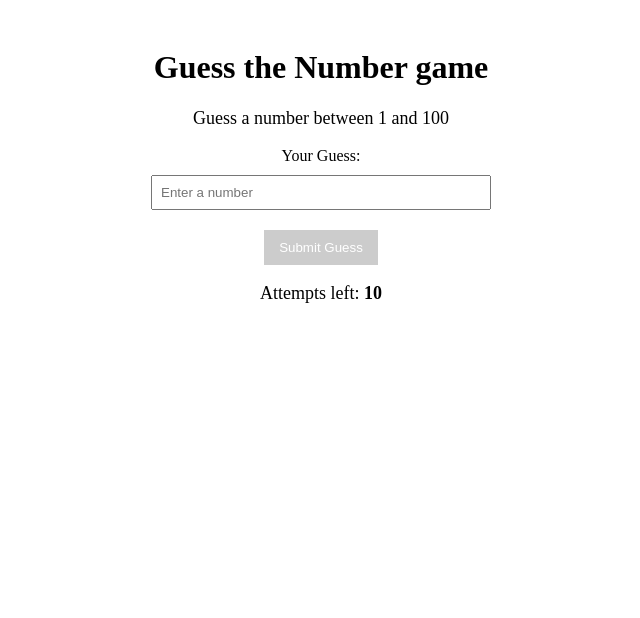
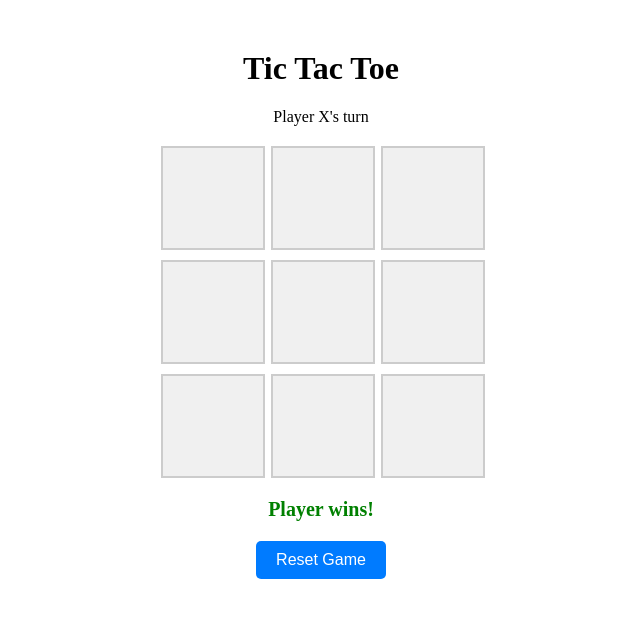
Before and after one commit to vannovich/30-days-of-angular, an Angular app: page / in a window 1280 px wide. Shown: the top 618 px of the page, without its empty margins (319-959 px from the left). Built offline with nearby package versions, Linux system fonts and the light colour scheme.

Commit message:
Day 6: Tic Tac Toe Game

```diff
--- a/src/app/app.html
+++ b/src/app/app.html
@@ -1 +1 @@
-<app-guess-number></app-guess-number>
+<app-tic-tac-toe></app-tic-tac-toe>
--- a/src/app/app.ts
+++ b/src/app/app.ts
@@ -3,11 +3,12 @@ import { FormsModule } from '@angular/forms';
 import { RouterOutlet } from '@angular/router';
 
 import { CommonModule } from '@angular/common';
-import { GuessNumber } from './guess-number/guess-number';
+import { TicTacToe } from './tic-tac-toe/tic-tac-toe';
+;
 
 @Component({
   selector: 'app-root',
-  imports: [GuessNumber, FormsModule, CommonModule],
+  imports: [TicTacToe, FormsModule, CommonModule],
   templateUrl: './app.html',
   styleUrl: './app.css',
   standalone: true
--- a/src/app/guess-number/guess-number.css
+++ /dev/null
@@ -1,42 +0,0 @@
-.game-container{
-  text-align: center;
-  padding: 20px;
-  max-width: 400px;
-  margin: 0 auto;
-}
-
-input{
-  margin: 10px;
-  padding: 8px;
-  width: 80%;
-}
-
-button{
-  padding: 10px 15px;
-  background-color: #4caf50;
-  color: white;
-  border: none;
-  cursor: pointer;
-  margin-top: 10px;
-}
-
-button:disabled{
-  background-color: #ccc;
-  cursor: not-allowed;
-
-}
-
-.feedback{
-  margin-top: 20px;
-}
-
-p{
-  font-size: 18px;
-}
-
-.correct{
-  color: green;
-}
-.incorrect{
-  color: red;
-}
--- a/src/app/guess-number/guess-number.html
+++ /dev/null
@@ -1,22 +0,0 @@
-<div class="game-container">
-  <h1>Guess the Number game</h1>
-  <p>Guess a number between 1 and 100</p>
-
-<div *ngIf="!gameOver">
-  <label for="guess">Your Guess: </label>
-  <input id="guess" type="number" [(ngModel)]="guessedNumber"
-  [disabled]="gameOver" min="1" max="100" placeholder="Enter a number" (keyup.enter)="submitGuess()">
-
-  <button (click)="submitGuess()" [disabled]="!isValidGuess(guessedNumber)">Submit Guess</button>
-  <!-- <p *ngIf="guessedNumber">{{feedbackMessage}}</p> -->
-  <p>Attempts left: <strong>{{attemptsLeft}}</strong></p>
-</div>
-
-<div *ngIf="feedbackMessage" class="feedbackMessage" [ngClass]="giveClass()">
-  <p>{{feedbackMessage}}</p>
-</div>
-
-<div *ngIf="gameOver">
-  <button (click)="resetGame()">Play Again</button>
-</div>
-</div>
--- a/src/app/guess-number/guess-number.ts
+++ /dev/null
@@ -1,72 +0,0 @@
-import { CommonModule } from '@angular/common';
-import { Component } from '@angular/core';
-import { FormsModule } from '@angular/forms';
-
-@Component({
-  selector: 'app-guess-number',
-  imports: [FormsModule, CommonModule
-
-  ],
-  templateUrl: './guess-number.html',
-  styleUrl: './guess-number.css',
-})
-export class GuessNumber {
-  secretNumber = this.generateRandomNumber();
-  attemptsLeft = 10;
-  guessedNumber?: number;
-  feedbackMessage = '';
-  gameOver = false;
-  totalAttempts = 10 - this.attemptsLeft + 1;
-
-  private static readonly MAX_NUMBER = 100;
-  private static readonly MAX_ATEMPTS = 10;
-
-  giveClass(): String{
-    if(this.guessedNumber !== this.secretNumber){
-      return "incorrect";
-    }else{
-      return "correct";
-    }
-
-  }
-
-  private generateRandomNumber(): number {
-    return Math.floor(Math.random() * 100) + 1;
-  }
-
-  public isValidGuess(guess?: number): boolean {
-    return guess !== undefined && guess >= 1 && guess <= GuessNumber.MAX_NUMBER;
-  }
-
-  submitGuess(): void {
-    if (!this.isValidGuess(this.guessedNumber)) {
-      this.feedbackMessage = `Enter a number between 1 and ${GuessNumber.MAX_NUMBER}`;
-      return;
-    }
-    this.attemptsLeft--;
-    this.evaluateGuess();
-  }
-  private evaluateGuess(): void {
-    if (this.guessedNumber === this.secretNumber) {
-      this.endGame(true);
-    } else if (this.attemptsLeft === 0) {
-      this.endGame(false);
-    } else {
-      this.feedbackMessage =
-        this.guessedNumber! > this.secretNumber ? 'Too high! Try again' : 'Too low! Try again';
-    }
-  }
-
-  private endGame(isWin: boolean): void {
-    this.gameOver = true;
-    this.feedbackMessage = isWin ? 'congratulations! You guessed the correct number!' : `Game over! The correct number was ${this.secretNumber}`
-  }
-
-  resetGame():void{
-    this.secretNumber = this.generateRandomNumber();
-    this.attemptsLeft = GuessNumber.MAX_ATEMPTS;
-    this.guessedNumber = undefined;
-    this.feedbackMessage = '';
-    this.gameOver = false;
-  }
-}
--- /dev/null
+++ b/src/app/tic-tac-toe/tic-tac-toe.css
@@ -0,0 +1,57 @@
+.game-container{
+  text-align: center;
+  margin-top: 50px;
+}
+
+.board{
+  display: grid;
+  grid-template-columns: repeat(3, 100px);
+  gap: 10px;
+  justify-content: center;
+  margin: 20px auto;
+}
+
+.cell{
+  width: 100px;
+  height: 100px;
+  align-items: center;
+  justify-content: center;
+  font-size: 24px;
+  font-weight: bold;
+  background-color: #f0f0f0;
+  border: 2px solid #ccc;
+  cursor: pointer;
+  user-select: none;
+}
+
+.cell:hover{
+  background-color: #e0e0e0;
+}
+
+.winner{
+  margin: 20px 0;
+  font-size: 20px;
+  font-weight: bold;
+  color: green;
+}
+
+.draw-message{
+  margin: 20px 0;
+  font-size: 10px;
+  font-weight: bold;
+  color: #ff8c00;
+}
+
+button{
+  padding: 10px 20px;
+  font-size: 16px;
+  cursor: pointer;
+  background-color: #007bff;
+  color: white;
+  border: none;
+  border-radius: 5px;
+}
+
+button:hover{
+  background-color: #0056b3;
+}
--- /dev/null
+++ b/src/app/tic-tac-toe/tic-tac-toe.html
@@ -0,0 +1,14 @@
+<div class="game-container">
+  <h1>Tic Tac Toe</h1>
+
+  <div class="turn-indicator" *ngIf="!winner && !isDraw">Player {{currentPlayer}}'s turn</div>
+
+  <div class="board">
+    <div class="cell" *ngFor="let cell of board; let i = index" (click)="makeMove(i)">{{cell}}</div>
+  </div>
+
+  <div class="winner">Player {{winner}} wins!</div>
+  <div class="draw-message" *ngIf="isDraw && !winner">It's a draw</div>
+
+  <button (click)="resetGame()">Reset Game</button>
+</div>
--- /dev/null
+++ b/src/app/tic-tac-toe/tic-tac-toe.ts
@@ -0,0 +1,76 @@
+import { CommonModule } from '@angular/common';
+import { Component } from '@angular/core';
+import { FormsModule } from '@angular/forms';
+
+@Component({
+  selector: 'app-tic-tac-toe',
+  imports: [CommonModule, FormsModule],
+  templateUrl: './tic-tac-toe.html',
+  styleUrl: './tic-tac-toe.css',
+})
+export class TicTacToe {
+  board: string[] = Array(9).fill('');
+  currentPlayer: string = 'X';
+  winner: string | null = null;
+  isDraw: boolean = false;
+
+  private isCellOccupied(index: number): boolean {
+    return this.board[index] !== '';
+  }
+
+  private isGameOver(): boolean {
+    return this.winner !== null || this.isDraw;
+  }
+
+  private isMoveInvalid(index: number): boolean {
+    return this.isCellOccupied(index) || this.isGameOver();
+  }
+
+  private switchPlayer(): void {
+    this.currentPlayer = this.currentPlayer === 'X' ? 'O' : 'X';
+  }
+
+  checkNumber(): boolean {
+    const winningCombinations = [
+      [0, 1, 2],
+      [3, 4, 5],
+      [6, 7, 8],
+      [0, 3, 6],
+      [1, 4, 7],
+      [2, 5, 8],
+      [2, 4, 6],
+    ];
+
+    return winningCombinations.some(
+      ([a, b, c]) =>
+        this.board[a] && this.board[a] === this.board[b] && this.board[a] === this.board[c]
+    );
+  }
+
+  private isBoardFull(): boolean{
+    return this.board.every((cell) => cell !== '');
+  }
+
+  private updateGameState(index: number): void{
+    if(this.checkNumber()){
+      this.winner = this.currentPlayer;
+    }else if(this.isBoardFull()){
+      this.isDraw = true;
+    }else{
+      this.switchPlayer();
+    }
+  }
+
+  makeMove(index:number): void{
+    if(this.isMoveInvalid(index)) return;
+    this.board[index] = this.currentPlayer;
+    this.updateGameState(index)
+  }
+
+  resetGame(): void{
+    this.board = Array(9).fill('');
+    this.currentPlayer = 'X';
+    this.winner = null;
+    this.isDraw = false;
+  }
+}
```
Also changed, not shown: 1 other file (tests, documents, lock files or other folders).
